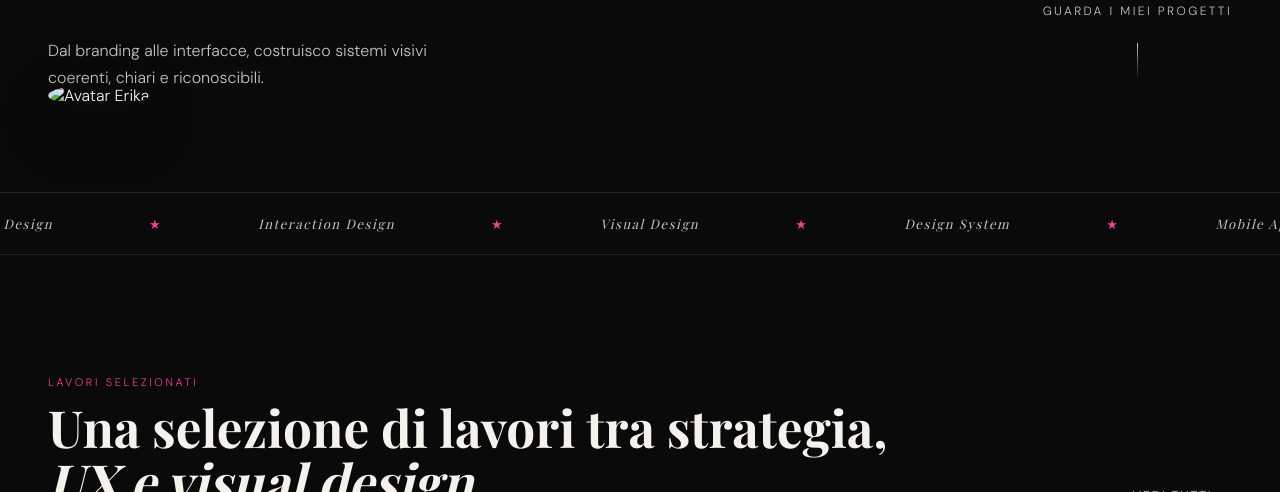
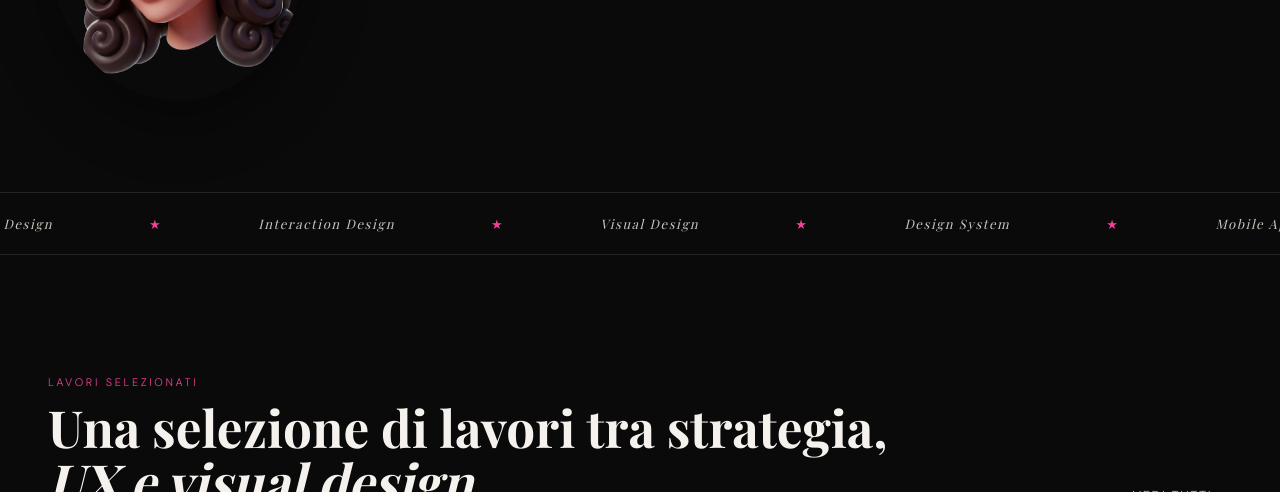
Before and after one commit to erikasala-design/portfolio, a plain HTML site: page index.html in a window 1280 px wide. Shown: the part 608-1100 px from the top of the page. Drawn offline with nearby package versions, Linux system fonts and the light colour scheme; a web font is replaced by a local one.

Commit message:
Image linked

```diff
--- a/index.html
+++ b/index.html
@@ -45,7 +45,7 @@
 
     <!-- AVATAR -->
     <div class="hero-avatar">
-      <img src="/workspaces/Portfolio/images/avatar.png" alt="Avatar Erika">
+      <img src="images/avatar.png" alt="Avatar Erika">
     </div>
   </div>
 </section>
```
